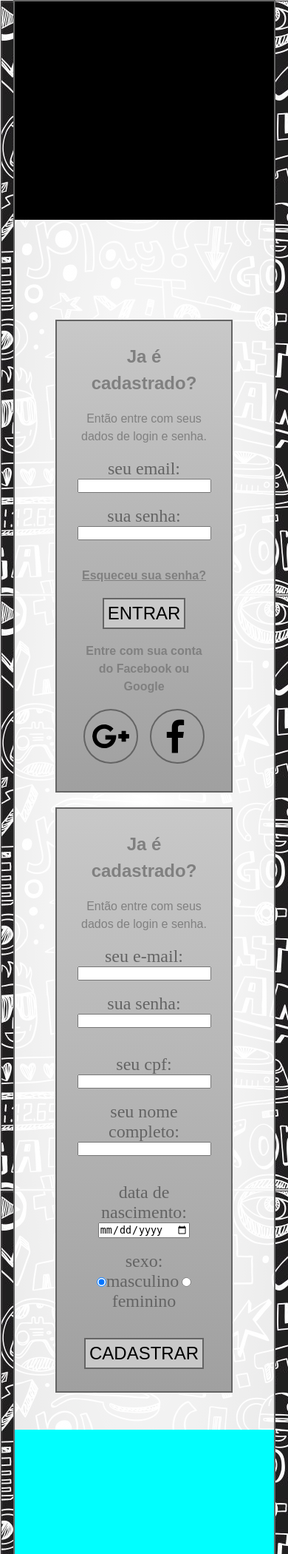
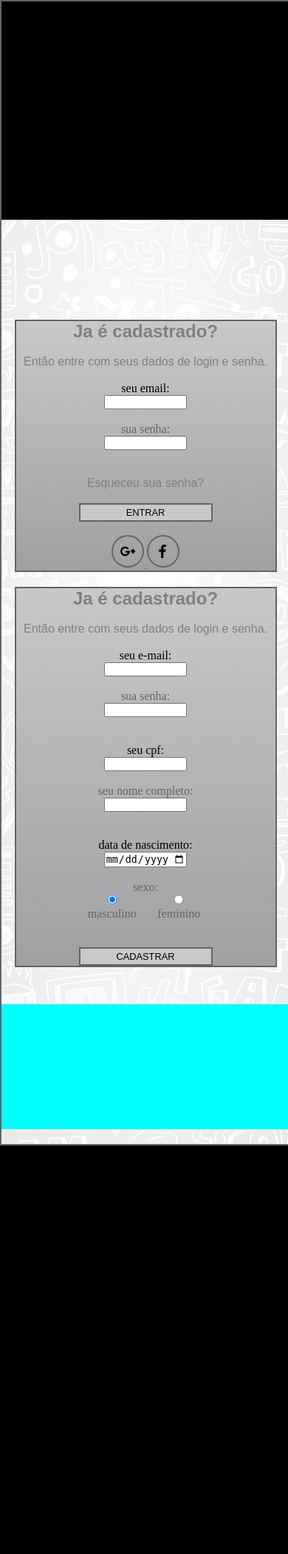
Before and after one commit to JoabBragantin/site_do_povao, a PHP site: page / in a window 390 px wide. Shown: the top 2100 px of the page at 74% size. After the commit the page ends 1548 px from the top, so only its background shows below. Run offline with PHP 8.4, Linux system fonts and the light colour scheme.

Commit message:
Alteraçao no Responsivo

```diff
--- a/Formulário/CSS/style.css
+++ b/Formulário/CSS/style.css
@@ -3,7 +3,7 @@ body{background-image: url("/Formulário/imagens/background.jpg");}
 
 /*Formatações globais*/
 
-h1, h2 ,h3, h4, p, a, figcaption{
+h1, h2 ,h3, h4, p, a{
     color: gray;
     line-height: 1.5em;
     font-family: Arial;}
@@ -33,23 +33,23 @@ a{
     grid-template-areas: "header header" "nav nav" "article article" "footer footer";
     grid-template-rows: 35vh 10vh auto auto;
     grid-gap: 20px;}
-/*Header*/
+/*---------------------Header---------------------*/
 #main header {
     grid-area: header;
     width: 100%;
     background-color: aqua;}
-/*Nav*/
+/*---------------------Nav---------------------*/
 #menu {
     grid-area: nav;
     background-color: black;}
-/*Article*/
+/*---------------------Article---------------------*/
 #main article {
     grid-area: article;
     display: flex;
     align-items: baseline;
     justify-content: space-around;
     padding: 5% 0;}
-/*Colunas*/
+/*---------------------Colunas---------------------*/
 #main article div.seções{
     display: flex;
     flex-direction: column;
@@ -59,7 +59,6 @@ a{
     background-image: linear-gradient(to bottom, rgb(200, 200, 200), rgb(160, 160, 160));
     padding: 30px;
     border: 2px solid rgb(100, 100, 100);}
-/*Coluna 1 e 2*/
 .text{
     color: rgb(100, 100, 100);
     width: 70%;
@@ -77,54 +76,79 @@ a{
     align-items: center;
     justify-content: space-around;}
 
-/*Footer*/
+/*---------------------Footer---------------------*/
 #main footer {
     grid-area: footer;
     display: flex;
     flex-wrap: wrap;}
-/*Footer/Header*/
+/*---------------------Footer/Header---------------------*/
 #main footer div {
     margin: 20px 0;
     width: 100%;
     height: 40vh;
     flex-direction: column;
     background-color: aqua;}
-/*Footer/Article*/
+/*---------------------Footer/Article---------------------*/
 #main footer div:nth-child(2){
     height: 30vh;}
-/*Footer/Footer*/
+/*---------------------Footer/Footer---------------------*/
 #main footer div:nth-child(3){
     height: 20vh;}
 
 
 /*Responsivo*/
 
+/*Tablet*/
+
 @media (max-width:1050px){
 
+/*Alterações globais*/
+
+    h1, h2 ,h3, h4, p, a, figcaption{
+        line-height: normal;    }
+    p{font-size: 1em;}
+    .botao{font-size: 1em; padding: 3px;}
+
+/*Alterações no layout*/
+
     #main {
-        width: 90%;
-    }
+        width: 90%;}
     #main #menu {display: none;}
     #main header{background-color: black;}
     #main article {
         flex-direction: column;
         align-items: center;
         width: 100%;
-        padding: 0;
-    }
+        padding: 0;}
     #main article div.seções {
         display: flex;
         align-items: center;
         text-align: center;
         margin: 10px 0;
         min-width: 50%;
-        max-width: 70%;
-    }
+        max-width: 90%;}
     #main footer div:nth-child(1){
-        display: none;
-    }
+        display: none;}
     #main footer div:nth-child(2){
-        display: none;
-    }
+        display: none;}
 
 }
+
+/*Celular*/
+
+@media (max-width: 600px){
+
+/*Alterações globais*/
+
+    #main {width: 100%;}
+    #p, p, .text, a {font-size: 1em; font-weight: normal;}
+    .icones {width: 20px; height: 20px;}
+    .botao {
+    width: 100%;
+    font-size: .8em;}
+    input {width: 60%;}
+/*Alterações no layout*/
+    #main article div.seções {padding: 0; width: 100%;}
+    #genero{display:flex; flex-direction: row;}
+
+}
--- a/Formulário/index.html
+++ b/Formulário/index.html
@@ -25,7 +25,7 @@
 
             <!--Facebook-->
 
-            <symbol width="45px" id="facebook-icon" viewBox="0 0 155.139 155.139">
+            <symbol width="90%" id="facebook-icon" viewBox="0 0 155.139 155.139">
                 <title>Facebook</title>
             <path d="M89.584,155.139V84.378h23.742l3.562-27.585H89.584V39.184
                     c0-7.984,2.208-13.425,13.67-13.425l14.595-0.006V1.08C115.325,0.752,106.661,0,96.577,0C75.52,0,61.104,12.853,61.104,36.452
@@ -64,20 +64,20 @@
                     <form>
                         <!--Email e Senha-->
                         <fieldset class="field">
-                            <div>
-                                <label class="text" class="text">seu email:</label class="text"><br>
+                            <div class=">
+                                <label clas class="text">seu email:</label class="text"><br>
                                 <input type="email" name="email">
                                     <br><br>
                                 <label class="text" class="text">sua senha:</label class="text"><br>
-                                <input type="password">
+                                <input class=" type="password">
                             </div>
                         </fieldset>
                             <br><br>
                         <!--/Email e Senha-->
 
-                    <a href="#">Esqueceu sua senha?</a><br><br>
+                    <a class=" href="#">Esqueceu sua senha?</a><br><br>
                     <button class="botao">ENTRAR</button><br><br>
-                    <p id="p2">Entre com sua conta do Facebook ou Google</p><br>
+                    <p id="p2" class=">Entre com sua conta do Facebook ou Google</p><br>
                         <!--Icones-->
                     <div class="icones-area">
                         <a href="#">
@@ -104,34 +104,36 @@
 
                     <form>
                         <fieldset class="field">
-                           <label class="text">seu e-mail:</label class="text"><br>
+                           <label clas>seu e-mail:</label class="text"><br>
                             <input type="email" name="email">
                                 <br><br>
                           <label class="text">sua senha:</label class="text"><br>
-                            <input type="password" name="senha">
+                            <input class=" type="password" name="senha">
                         </fieldset>
                             <br><br>
                         <!--/Email e Senha-->
 
                         <!--Nome e CPF-->
                         <fieldset class="field">
-                           <label class="text">seu cpf:</label class="text"><br>
+                           <label clas>seu cpf:</label class="text"><br>
                         <input type="text" name="CPF">
                                 <br><br>
                            <label class="text">seu nome completo:</label class="text"><br>
-                            <input type="text" name="Nome-Completo">
+                            <input class=" type="text" name="Nome-Completo">
                         </fieldset>
                             <br><br>
                         <!--/Nome e CPF-->
 
                         <!--Data, Genero e Telefone-->
                         <fieldset class="field">
-                           <label class="text">data de nascimento:</label class="text"> <br>
+                           <label clas>data de nascimento:</label class="text"> <br>
                         <input type="date"><br><br>
 
                             <label class="text">sexo:</label class="text"><br>
+                            <div id="genero">
                         <label class="text"><input type="radio" name="genero" value="masculino" checked>masculino</label class="text">
                         <label class="text"><input type="radio" name="genero" value="feminino">feminino</label class="text">
+                            </div>
                     </fieldset>
                     <br><br>
                     <button class="botao">CADASTRAR</button>
```
